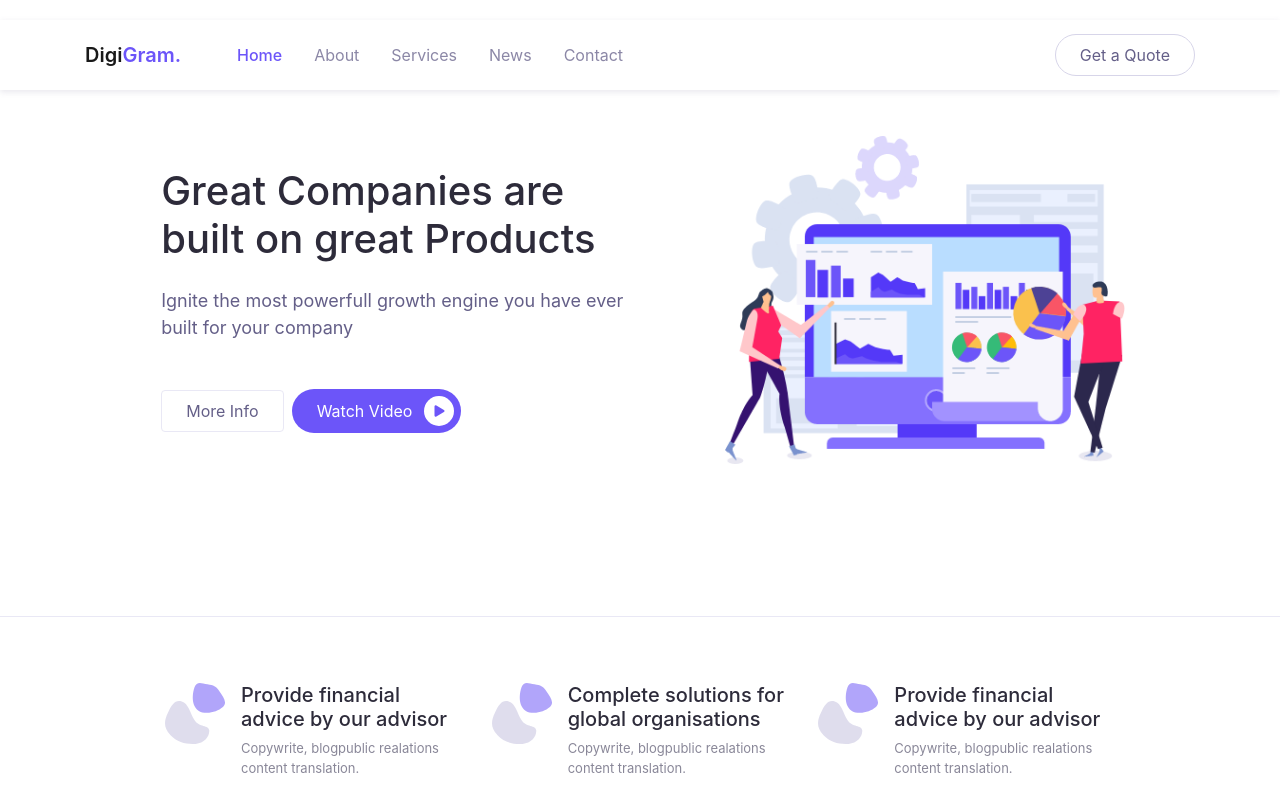
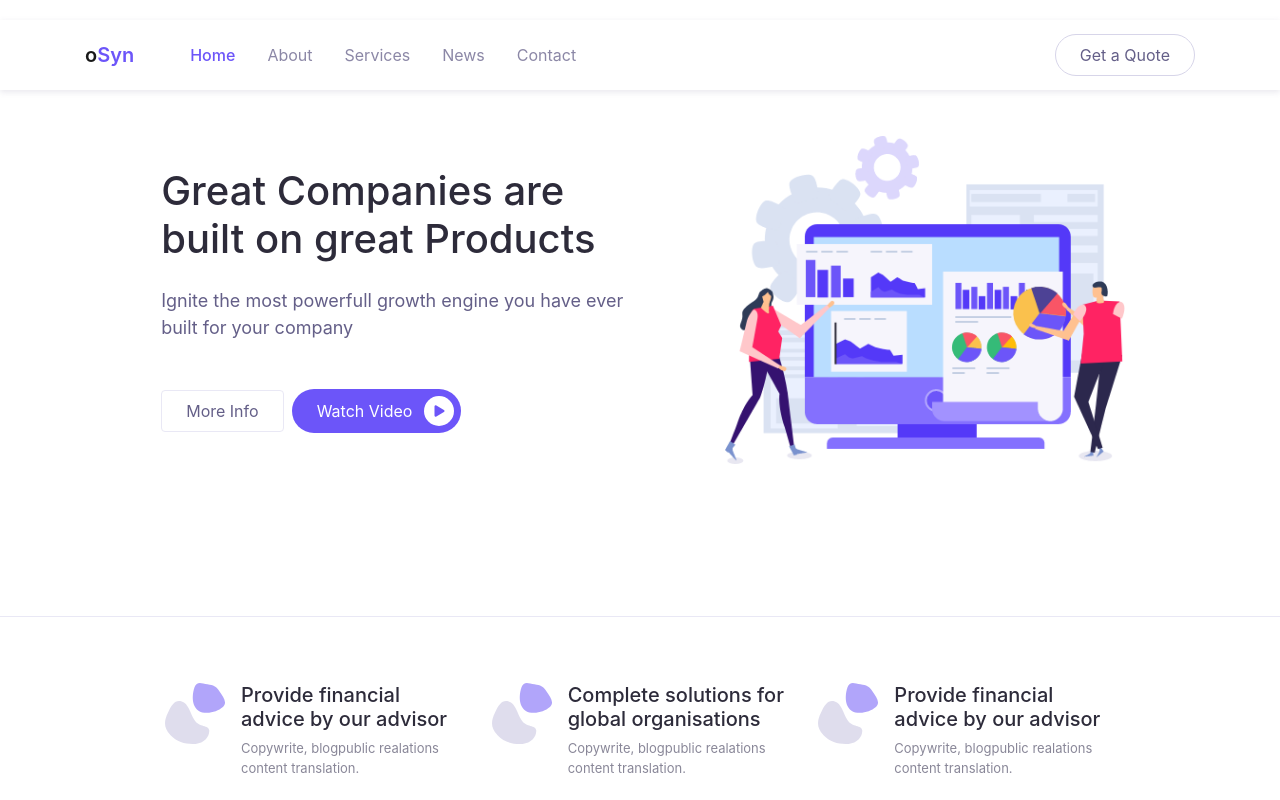
Before and after one commit to Gold1ee/softuni-project-gld, a React (Create React App) app: page / in a window 1280 px wide. Shown: the top 800 px of the page. Built offline with nearby package versions, Linux system fonts and the light colour scheme.

Commit message:
Changed to oSyn branding

```diff
--- a/public/index.html
+++ b/public/index.html
@@ -8,7 +8,7 @@
 
   <meta name="copyright" content="MACode ID, https://macodeid.com">
 
-  <title>DigiGram - Free Agency Template</title>
+  <title>oSynergy </title>
 
   <link rel="stylesheet" href="./assets/vendor/animate/animate.css">
 
--- a/src/components/Header/Header.js
+++ b/src/components/Header/Header.js
@@ -5,7 +5,7 @@ const Header = () => {
         <header>
             <nav className="navbar navbar-expand-lg navbar-light navbar-float">
                 <div className="container">
-                    <Link to="index.html" className="navbar-brand">Digi<span className="text-primary">Gram.</span></Link>
+                    <Link to="/" className="navbar-brand">o<span className="text-primary">Syn</span></Link>
 
                     <button className="navbar-toggler" data-toggle="collapse" data-target="#navbarContent" aria-controls="navbarContent" aria-expanded="false" aria-label="Toggle navigation">
                         <span className="navbar-toggler-icon"></span>
```
Also changed, not shown: 1 other file (tests, documents, lock files or other folders).
